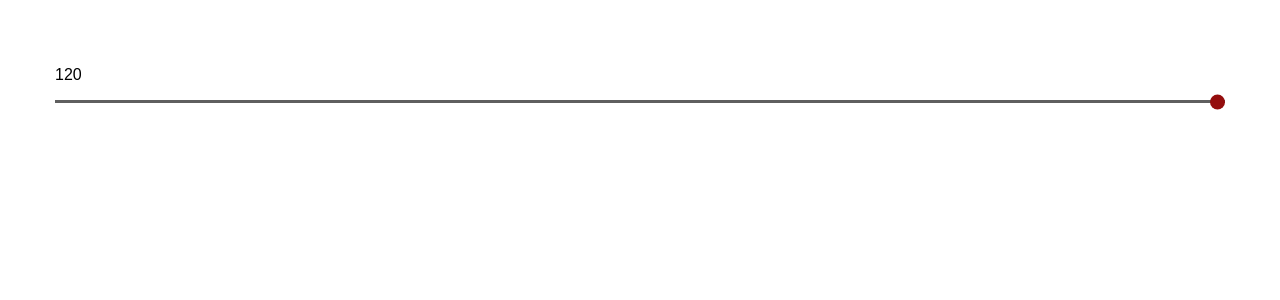
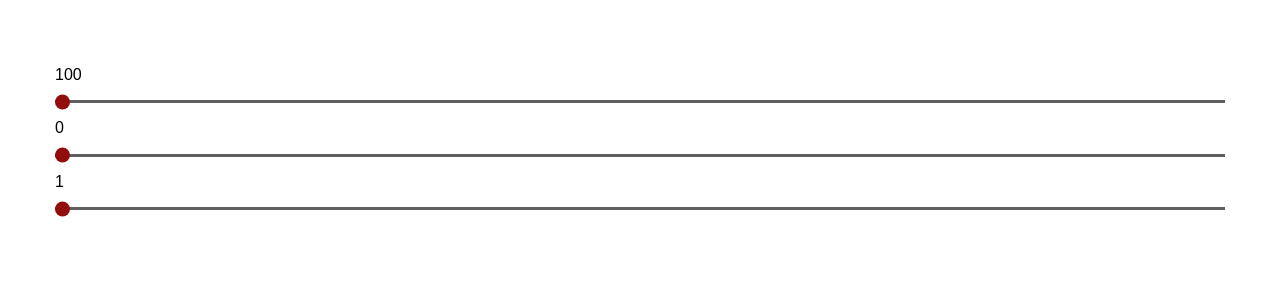
Before and after one commit to lex-od/annuity-calculator, a React (Create React App) app: page / in a window 1280 px wide. Shown: the top 300 px of the page. Built offline with nearby package versions, Linux system fonts and the light colour scheme.

Commit message:
Добавляет управляемые инпуты в AnnuityCalculator

```diff
--- a/src/components/AnnuityCalculator/AnnuityCalculator.jsx
+++ b/src/components/AnnuityCalculator/AnnuityCalculator.jsx
@@ -1,10 +1,57 @@
+import { useState } from "react";
 import css from "./AnnuityCalculator.module.scss";
 import TwinInput from "../TwinInput";
 
+const MONTH_PAY_STEP = 50;
+const TERM_MIN = 1;
+const TERM_MAX = 30;
+
 export default function AnnuityCalculator() {
+    const [monthPay, setMonthPay] = useState(100);
+    const [initPay, setInitPay] = useState(0);
+    const [term, setTerm] = useState(1);
+
+    const handleSetMonthPay = (e) => {
+        setMonthPay(Number(e.target.value));
+    };
+
+    const handleSetInitPay = (e) => {
+        setInitPay(Number(e.target.value));
+    };
+
+    const handleSetTerm = (e) => {
+        setTerm(Number(e.target.value));
+    };
+
+    let monthPayMin = 100;
+    let monthPayMax = 10000;
+
+    let initPayMin = 0;
+    let initPayMax = 10000;
+
     return (
         <div className={css.annuityCalculator}>
-            <TwinInput value="120" />
+            <TwinInput
+                value={monthPay}
+                onChange={handleSetMonthPay}
+                min={monthPayMin}
+                max={monthPayMax}
+                step={MONTH_PAY_STEP}
+            />
+
+            <TwinInput
+                value={initPay}
+                onChange={handleSetInitPay}
+                min={initPayMin}
+                max={initPayMax}
+            />
+
+            <TwinInput
+                value={term}
+                onChange={handleSetTerm}
+                min={TERM_MIN}
+                max={TERM_MAX}
+            />
         </div>
     );
 }
--- a/src/components/TwinInput/TwinInput.jsx
+++ b/src/components/TwinInput/TwinInput.jsx
@@ -7,7 +7,7 @@ export default function TwinInput({
     onChange,
     min,
     max,
-    step,
+    step = 1,
 }) {
     const classes = [css.twinInp];
     if (className) classes.push(className);
```
